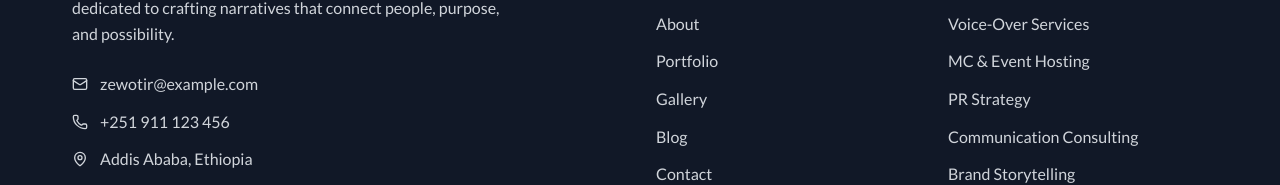
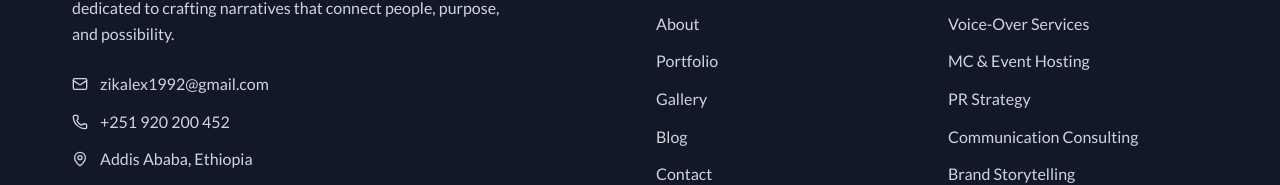
Before and after one commit to Yishak27/zewetr_portfolio, a Next.js app: page /services in a window 1280 px wide. Shown: the part 5312-5497 px from the top of the page. Built offline with nearby package versions, Linux system fonts and the light colour scheme.

Commit message:
ading it and its fine

```diff
--- a/src/app/page.tsx
+++ b/src/app/page.tsx
@@ -17,7 +17,7 @@ export default function Home() {
       <About />
       <Portfolio />
       <Testimonials />
-      <LeadMagnet />
+      {/* <LeadMagnet /> */}
       <Gallery />
       <Blog />
       <Contact />
--- a/src/components/About.tsx
+++ b/src/components/About.tsx
@@ -67,7 +67,7 @@ const About = () => {
             </div>
 
             <a
-              href="/resume.pdf"
+              href="/logos/resumeUpdated.pdf"
               target="_blank"
               rel="noopener noreferrer"
               className="inline-flex items-center bg-blue-900 hover:bg-blue-800 text-white px-12 sm:px-14 py-3 rounded-full font-semibold transition-colors duration-300 shadow-lg mt-6 border-2 border-blue-900 focus-visible:outline-none focus-visible:ring-2 focus-visible:ring-blue-300"
--- a/src/components/Blog.tsx
+++ b/src/components/Blog.tsx
@@ -125,9 +125,9 @@ const Blog = () => {
                 </div>
                 <a
                   href={`/blog/${blogPosts[0].slug}`}
-                  className="inline-flex h-12 w-1/3 items-center justify-center border-2 border-blue-900 text-blue-900 px-12 sm:px-14 font-semibold transition-all duration-300 text-center rounded-full bg-white hover:bg-blue-50 focus-visible:outline-none focus-visible:ring-2 focus-visible:ring-blue-300 whitespace-nowrap"
+                  className="inline-flex lg:text-xsm h-12 w-1/3 items-center justify-center border-2 border-blue-900 text-blue-900 px-12 sm:px-14 font-semibold transition-all duration-300 text-center rounded-full bg-white hover:bg-blue-50 focus-visible:outline-none focus-visible:ring-2 focus-visible:ring-blue-300 whitespace-nowrap"
                 >
-                  Read Full Article
+                  Read more
                   <ArrowRight size={20} className="ml-2" />
                 </a>
               </div>
--- a/src/components/Contact.tsx
+++ b/src/components/Contact.tsx
@@ -31,14 +31,14 @@ const Contact = () => {
     {
       icon: <Mail className="w-6 h-6" />,
       label: "Email",
-      value: "zewotir@example.com",
-      link: "mailto:zewotir@example.com"
+      value: "zikalex1992@gmail.com",
+      link: "mailto:zikalex1992@gmail.com"
     },
     {
       icon: <Phone className="w-6 h-6" />,
       label: "Phone",
-      value: "+251 911 123 456",
-      link: "tel:+251911123456"
+      value: "+251 920 200 452",
+      link: "tel:+251 920 200 452"
     },
     {
       icon: <MapPin className="w-6 h-6" />,
@@ -229,11 +229,13 @@ const Contact = () => {
                     <div className="flex-shrink-0 w-12 h-12 bg-blue-100 text-blue-900 rounded-lg flex items-center justify-center mr-4">
                       {info.icon}
                     </div>
-                    <div>
-                      <p className="text-sm font-medium text-gray-500">{info.label}</p>
+                    <div className='gap-1 mb-0 pb-0'>
+                      {/* <p className="text-sm font-medium text-gray-500">{info.label}</p> */}
+                      {info.label}
+                       <br/>
                       <a
                         href={info.link}
-                        className="text-gray-900 hover:text-blue-900 transition-colors duration-300"
+                        className="text-black hover:text-blue-900 transition-colors duration-300"
                       >
                         {info.value}
                       </a>
--- a/src/components/Footer.tsx
+++ b/src/components/Footer.tsx
@@ -71,13 +71,13 @@ const Footer = () => {
                 <div className="flex items-center text-gray-300">
                   <Mail size={16} className="mr-3" />
                   <a href="mailto:zewotir@example.com" className="hover:text-amber-400 transition-colors duration-300">
-                    zewotir@example.com
+                    zikalex1992@gmail.com
                   </a>
                 </div>
                 <div className="flex items-center text-gray-300">
                   <Phone size={16} className="mr-3" />
-                  <a href="tel:+251911123456" className="hover:text-amber-400 transition-colors duration-300">
-                    +251 911 123 456
+                  <a href="tel:+251 920 200 452" className="hover:text-amber-400 transition-colors duration-300">
+                    +251 920 200 452
                   </a>
                 </div>
                 <div className="flex items-center text-gray-300">
--- a/src/components/Gallery.tsx
+++ b/src/components/Gallery.tsx
@@ -37,34 +37,6 @@ const Gallery = () => {
       image: "/api/placeholder/600/400",
       category: "abstract"
     },
-    {
-      id: 5,
-      title: "Nature Study",
-      description: "Botanical illustration in fine detail",
-      image: "/api/placeholder/400/500",
-      category: "nature"
-    },
-    {
-      id: 6,
-      title: "Character Design",
-      description: "Creative character concepts and development",
-      image: "/api/placeholder/500/600",
-      category: "characters"
-    },
-    {
-      id: 7,
-      title: "Architectural Sketch",
-      description: "Historic building study with perspective focus",
-      image: "/api/placeholder/600/400",
-      category: "architecture"
-    },
-    {
-      id: 8,
-      title: "Emotional Portrait",
-      description: "Capturing human emotion through artistic expression",
-      image: "/api/placeholder/400/500",
-      category: "portraits"
-    }
   ];
 
   const openLightbox = (index: number) => {
--- a/src/components/Hero.tsx
+++ b/src/components/Hero.tsx
@@ -85,7 +85,7 @@ const Hero = () => {
               <div className="relative bg-white p-4 rounded-3xl shadow-2xl">
                 <div className="aspect-[4/5] relative overflow-hidden rounded-2xl">
                   <Image
-                    src="/hero-portrait.jpg"
+                    src="/logos/leag.png"
                     alt="Zewotir Desalegn Alemu - Professional Portrait"
                     fill
                     className="object-cover"
```
Also changed, not shown: public/logos/leag.png (added), 1 other file (tests, documents, lock files or other folders).
